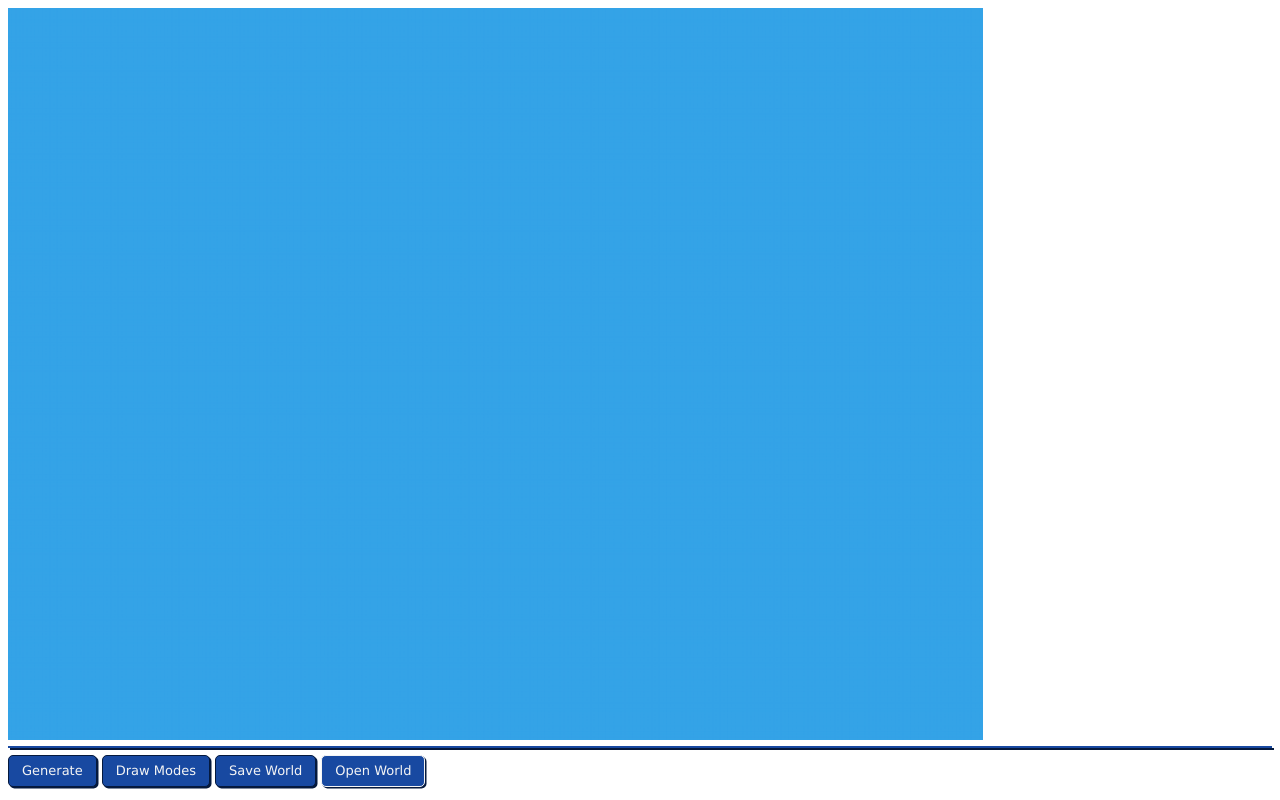
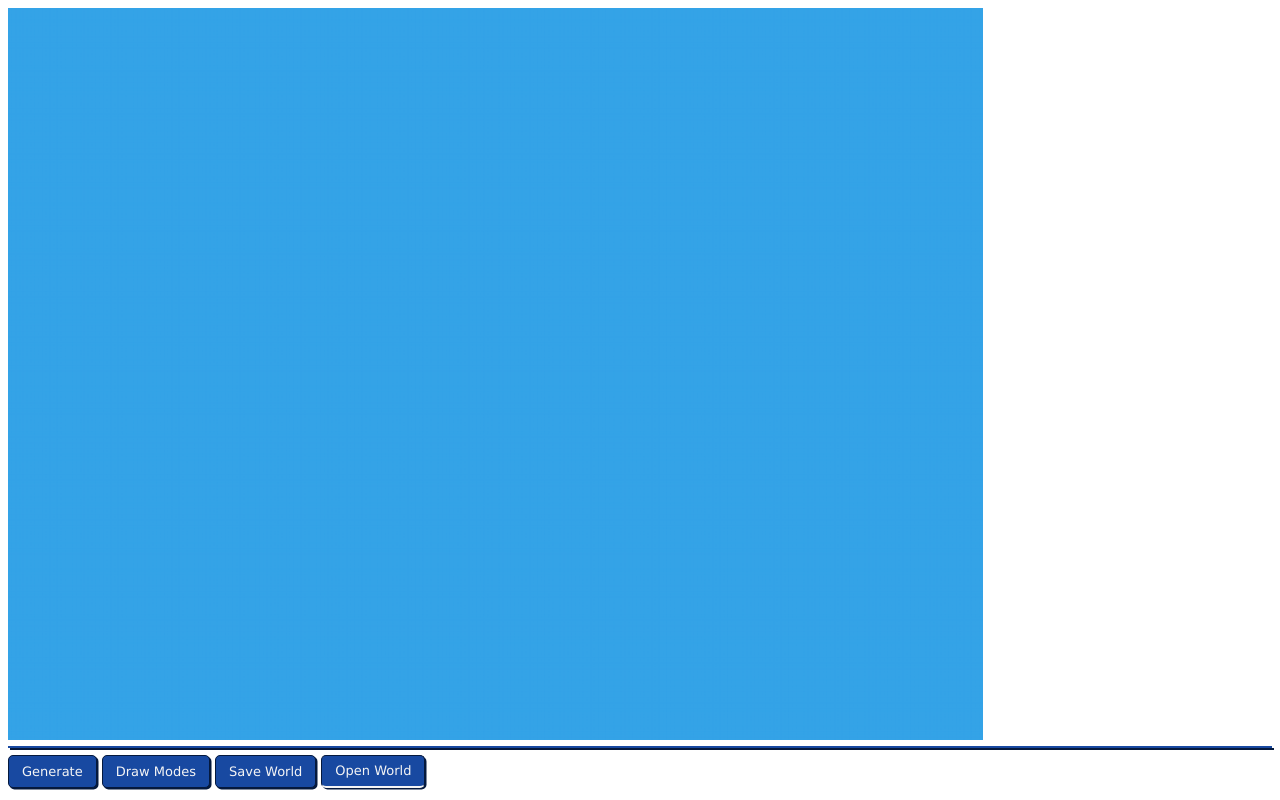
Before and after one commit to HoubkneghteS/Weltenschaft, an Electron app: page main.html in a window 1280 px wide. Both pictures are taken after a click on the button "Open World". Drawn offline with Linux system fonts and the light colour scheme; no server answers.

Commit message:
better looking border for selected elements

```diff
--- a/style.css
+++ b/style.css
@@ -81,7 +81,7 @@
 }
 
 :focus{
-	border: 1px solid var(--ui-white);
+	border-bottom: 2px solid var(--ui-white);
 	outline: none;
 }
 
```
